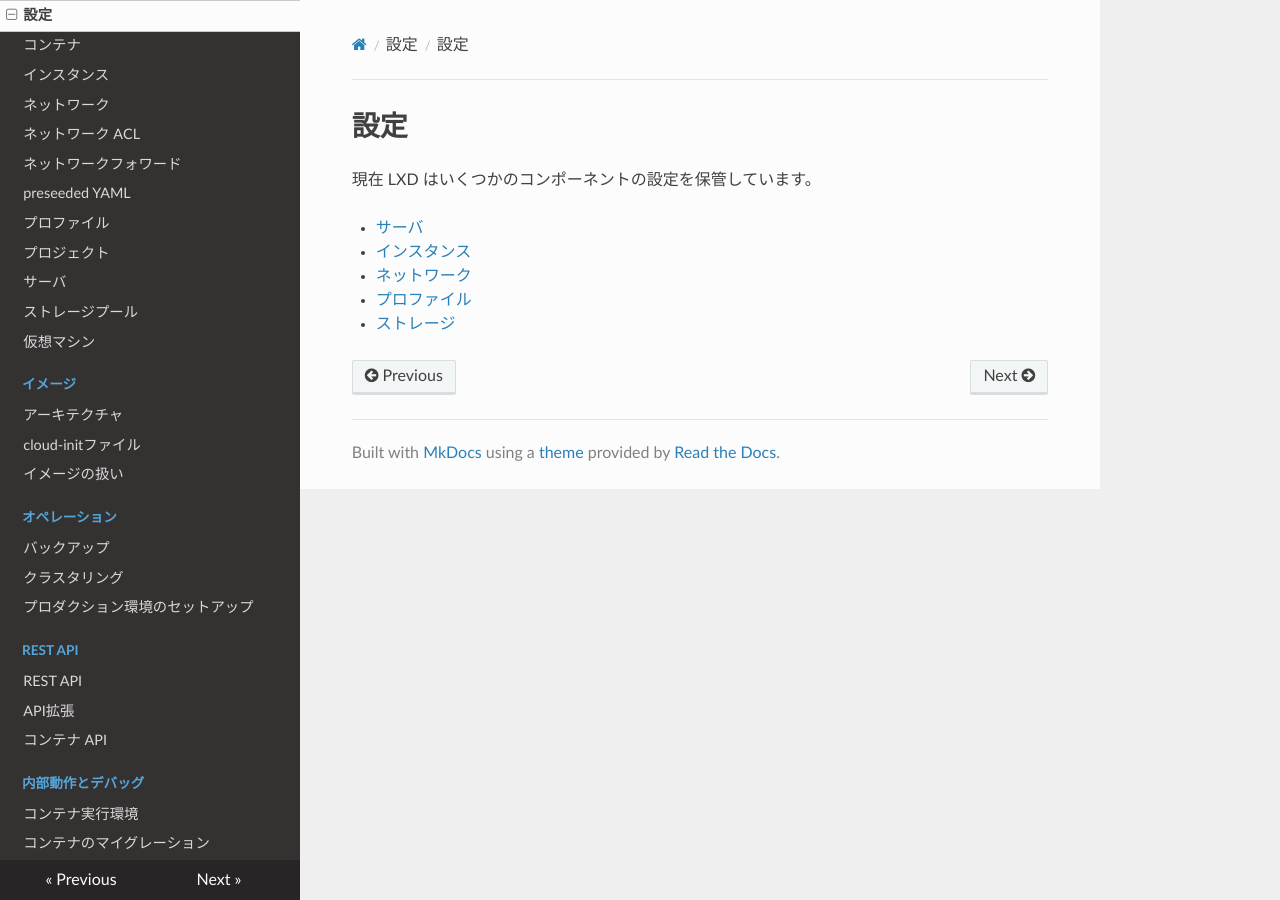
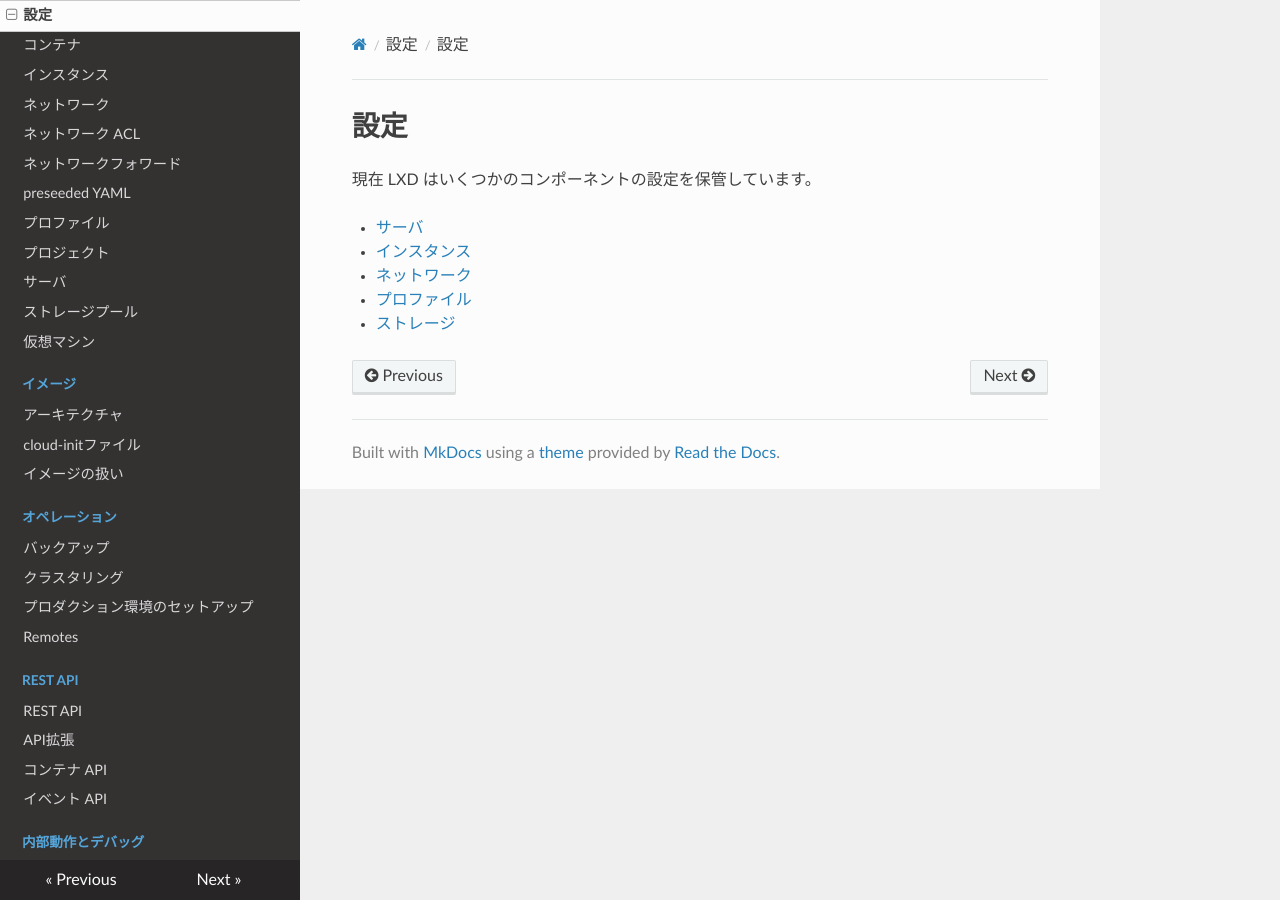
Before and after one commit to lxc-jp/lxd-ja, an MkDocs documentation site: the page built from doc/configuration.md, in a window 1280 px wide. Built offline with MkDocs 1.6.1, drawn with Linux system fonts in a browser that asks for light colours; nearby versions of some CDN libraries; old or Windows-style settings are respelled for this version of MkDocs.

Commit message:
Add remotes.md and events.md to mkdocs.yml
Signed-off-by: Hiroaki Nakamura <hnakamur@gmail.com>

```diff
--- a/mkdocs.yml
+++ b/mkdocs.yml
@@ -29,10 +29,12 @@ pages:
     - バックアップ: backup.md
     - クラスタリング: clustering.md
     - プロダクション環境のセットアップ: production-setup.md
+    - Remotes: remotes.md
 - REST API:
     - REST API: rest-api.md
     - API拡張: api-extensions.md
     - コンテナ API: dev-lxd.md
+    - イベント API: events.md
 - 内部動作とデバッグ:
     - コンテナ実行環境: container-environment.md
     - コンテナのマイグレーション: migration.md
```
